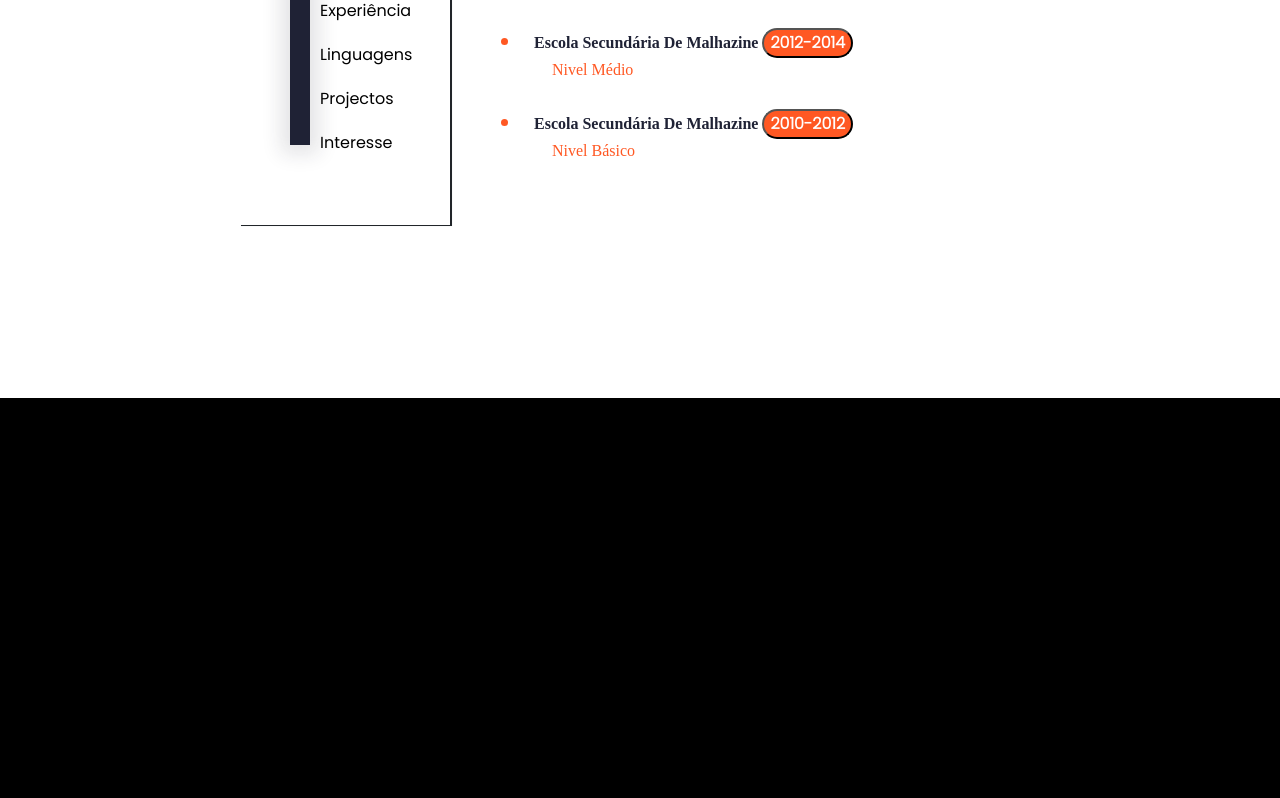
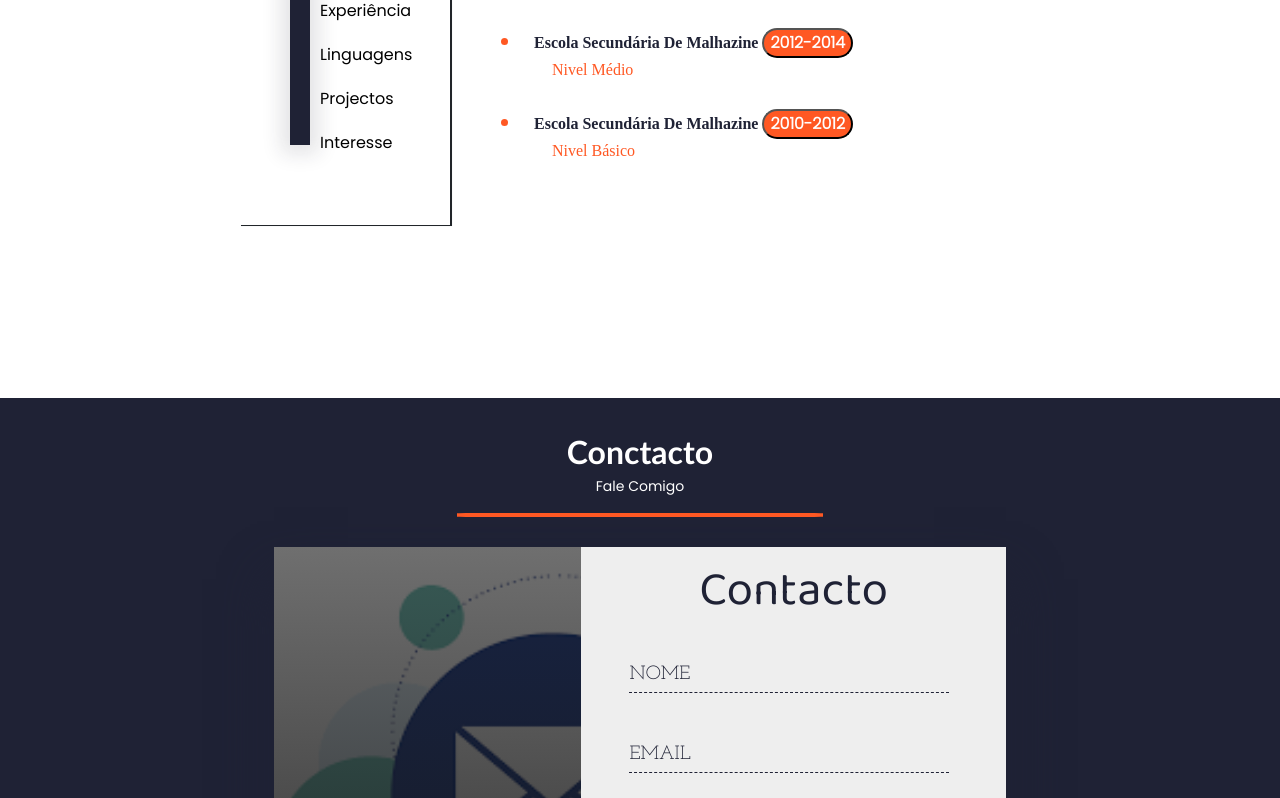
Before and after one commit to ArsenioLanga/Portfolio_Oficial, a React (Create React App) app: page / in a window 1280 px wide. Shown: the part 2002-2800 px from the top of the page. Built offline with nearby package versions, Linux system fonts and the light colour scheme; a web font is replaced by a local one.

Commit message:
Formulario de contatos

```diff
--- a/src/PortfolioContainer/About/About.css
+++ b/src/PortfolioContainer/About/About.css
@@ -30,7 +30,7 @@
     text-transform: capitalize;
     font-size: 14px;
     font-family: 'Poppins regular','Gill Sans', 'Trebuchet MS', sans-serif;
-    color: #dcdcdc;
+    color: #fff;
     margin-top: 0;
 }
 
@@ -151,12 +151,11 @@
 
     .about-container {
         width: 810px;
-        height: 750px;
         justify-content: baseline;
     }
 
     .about-container .about-content{
-        width: 70%;
+        width: 80%;
         margin-top: 10px;
     }
 
@@ -164,8 +163,6 @@
     .about-content .about-descriction{
         width: 450px;
     }
-
-
 
 }
 
--- a/src/PortfolioContainer/Contact/Contact.css
+++ b/src/PortfolioContainer/Contact/Contact.css
@@ -1,4 +1,136 @@
+@import url('https://fonts.googleapis.com/css2?family=Baloo+Da+2:wght@400;500;600;700&family=Josefin+Slab:ital,wght@0,300;0,400;0,600;0,700;1,300;1,400;1,600&family=Mulish:ital,wght@0,200;0,300;1,200;1,300;1,400&display=swap');
+
+:root{
+    --font-primary: "Baloo Da 2", serif;
+    --font-secundary: "Josefin Slab", serif;
+    --font-action: "Mulish", serif;
+}
+
 .conctact-container{
     height: 100vh;
-    background-color: black;
+    justify-content: center;
+    align-items: center;
+    text-align: center;
+    background: #1F2235;
+    padding: 30px;
 }
+
+.contacto-header{
+    opacity: 1;
+    z-index: 50;
+}
+.contacto-header .contacto-title{
+    text-transform: capitalize;
+    font-size: 32px;
+    font-family: 'Poppins','Gill Sans', 'Gill Sans MT', Calibri, 'Trebuchet MS', sans-serif;
+    font-weight: bold;
+    color: #fff;
+}
+
+.contacto-header .contacto_subtitle{
+    text-transform: capitalize;
+    font-size: 14px;
+    font-family: 'Poppins regular','Gill Sans', 'Trebuchet MS', sans-serif;
+    color: #fff;
+    margin-top: 0;
+}
+
+.contacto-header .horinzotal-row{
+    border: none;
+    height: 4px;
+    color: #FF5823;;
+    background-color: #FF5823;
+    border-radius: 8%;
+    margin-top: 2px;
+    width: 30%;
+}
+
+.contacto-wrapper{
+    width: 60%;
+    height: 30rem;
+    display: flex;
+    box-shadow: 0 2rem 3rem #1F2235;
+    margin-left: auto;
+    margin-right: auto;
+    margin-top: 30px;
+}
+
+.contacto-left{
+    width: 42%;
+    background:
+        linear-gradient(rgba(15,15,15, 0.6),rgba(22,22,22,0.9)),
+        url(./contacto.png);
+    background-repeat: no-repeat;
+    background-size: cover;
+}
+
+.contacto-right{
+    width: 58%;
+    background-color: #eee;
+    padding: 1rem 3rem 3rem 3rem;
+}
+
+
+form{
+    width: 100%;
+    display: flex;
+    flex-direction: column; /*o flex por defaul alinha em linnha mudar para coluna*/
+    align-items: center;
+    justify-content: center;
+    color: #1F2235;
+}
+
+.input-group{
+    position: relative;
+}
+
+ h1{
+    width: 100%;
+    text-align: center;
+    font-family: var(--font-primary);
+    color: #1F2235;
+    font-size: 3rem;
+    font-weight: lighter;
+}
+
+.field{
+    background: transparent;
+    border: none;
+    width: 20rem;
+    font-size: 1.5rem;
+    font-family: var(--font-action);
+    border-bottom: 1px dashed#1F2235;
+    height: 3rem;
+    outline: none;
+    margin: 1rem 0;
+}
+
+.input-group textarea{
+    padding-top: 1rem;
+    max-width: 25rem;
+    max-height: 5rem;
+}
+
+.field-label{
+    position: absolute;
+    left: 0;
+    top: 2rem;
+    font-family: var(--font-secundary);
+    text-transform: uppercase;
+    font-size: 1.2rem;
+    transition: all .3s;
+}
+
+.field:focus ~ label{
+    top: 0;
+    font-size: 1rem;
+}
+
+.field:focus{
+   border-bottom: 1px solid;
+}
+
+.highlighted-btn:hover{
+    background-color: cornsilk;
+    color: #111;
+}
--- a/src/PortfolioContainer/Contact/Contact.js
+++ b/src/PortfolioContainer/Contact/Contact.js
@@ -1,11 +1,39 @@
 import React from "react";
 import "./Contact.css";
-
+import Email from "./Email.php";
 
 export default function Resume(){
     return(
         <div className="conctact-container">
+            <div className="contacto-header">
+                <span className="contacto-title">Conctacto</span>
+                <p className="contacto_subtitle">Fale comigo</p>
+                <hr className="horinzotal-row" />
+            </div>
+            <div class="contacto-wrapper">
+                <div class="contacto-left">
 
+                </div>
+
+                <div class="contacto-right">
+                        <h1>Contacto</h1>
+                    <form action={<Email />} method="POST">
+                        <div class="input-group">
+                            <input type="text" class="field" name="nome" id="nome" required/>
+                            <label for="nome" class="field-label">Nome</label>
+                        </div>
+                        <div class="input-group">
+                            <input type="text" class="field" name="email" id="email" required/>
+                            <label for="email" class="field-label">Email</label>
+                        </div>
+                        <div class="input-group">
+                            <textarea class="field" id="mesagem" name="msg" required></textarea>
+                            <label for="mesagem" class="field-label">Mensagem</label>
+                        </div>
+                        <button type="submit" class="btn highlighted-btn">Enviar</button>
+                    </form>
+                </div>
+            </div>
         </div>
     )
 }
--- a/src/PortfolioContainer/Home/Profile/Profile.css
+++ b/src/PortfolioContainer/Home/Profile/Profile.css
@@ -31,6 +31,7 @@
 .profile-details-role .primary-text h1{
     font-size: 40px;
     font-family: cursive;
+    color: #fff;
 }
 
 .primary-text{
@@ -107,6 +108,7 @@
     }
     .profile-details-role .primary-text{
         font-size: 12px;
+        color: #fff;
     }
 
     .profile-options .btn{
@@ -149,6 +151,7 @@
     .profile-details-role .primary-text h1{
         font-size: 30px;
         font-family: cursive;
+        color: #fff;
     }
 }
 
@@ -164,6 +167,7 @@
     .profile-details-role .primary-text h1{
         font-size: 27px;
         font-family: cursive;
+        color: #fff;
     }
 
 }
```
Also changed, not shown: src/PortfolioContainer/Contact/contacto.png (added), 1 other file (tests, documents, lock files or other folders).
